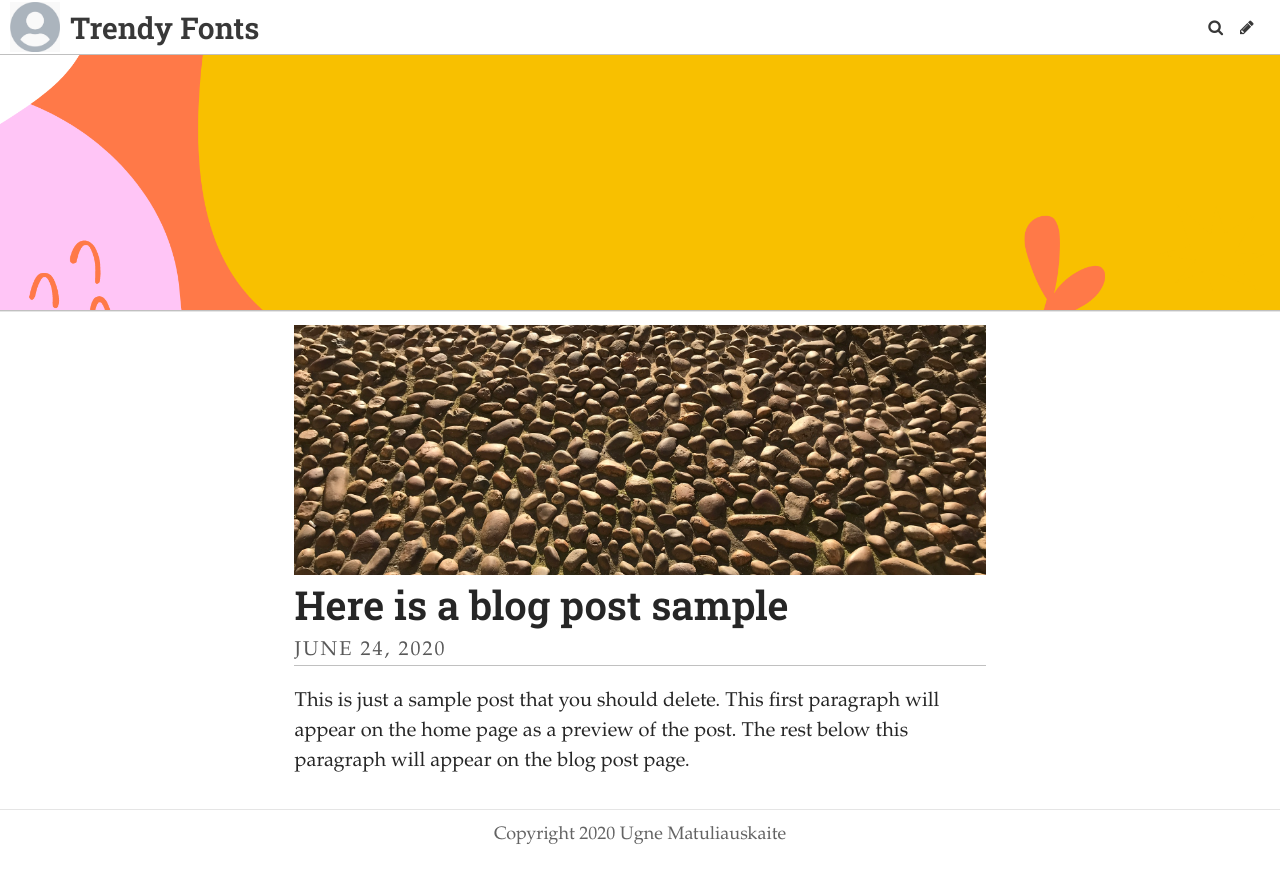
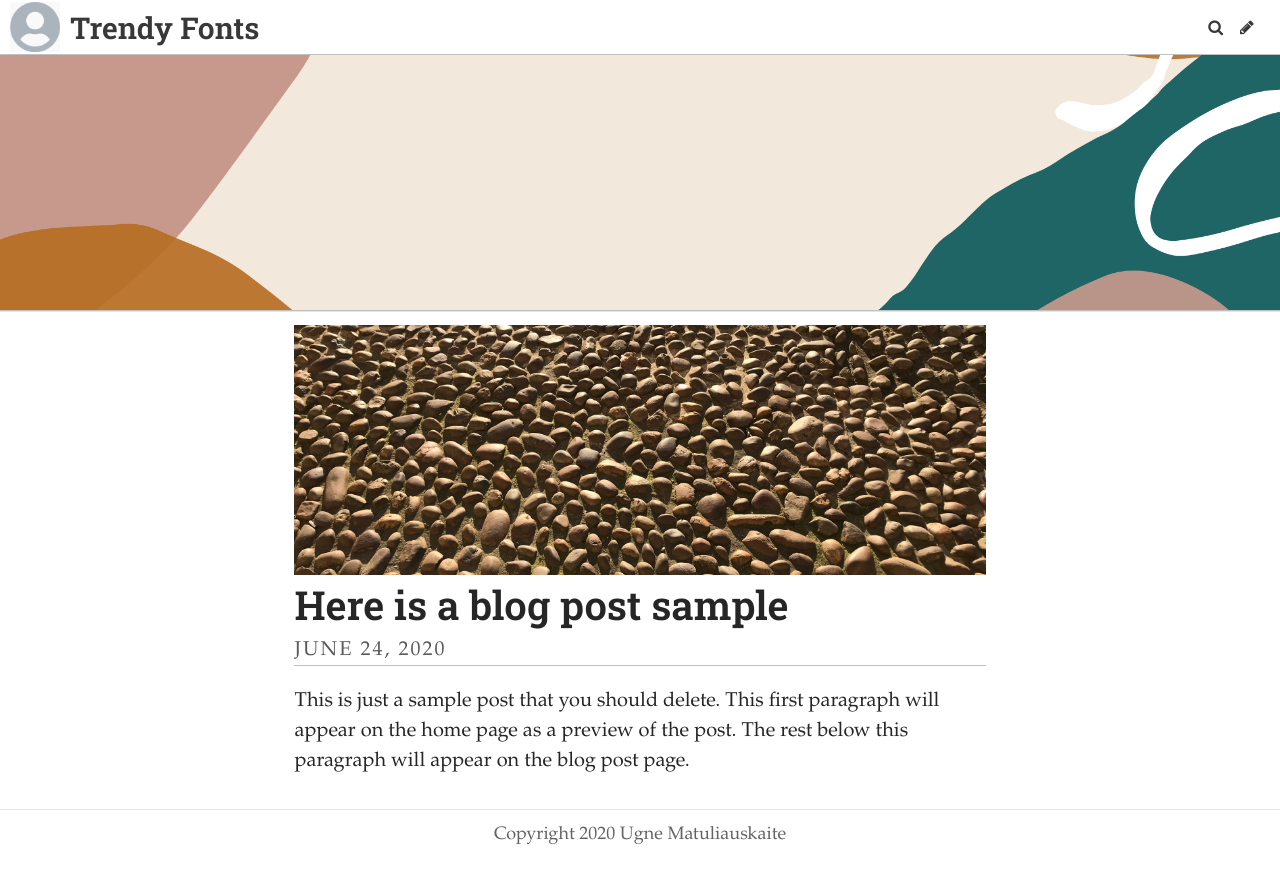
Before and after one commit to Pumpkinhead98/populartypo, a Jekyll site: the page built from index.html, in a window 1280 px wide. Shown: the top 883 px of the page. Built offline with Jekyll 4.4.1, drawn with Linux system fonts in a browser that asks for light colours; some web fonts are replaced; the list of posts is cut into pages by our own code.

Commit message:
Update Settings “general”

```diff
--- a/_data/settings.yml
+++ b/_data/settings.yml
@@ -3,7 +3,7 @@ description: "This is a blog about typography I find interesting in popular
   culture (movies/TV shows, fashion, books etc.) "
 header_text: ""
 footer_text: "Copyright 2020 Ugne Matuliauskaite "
-header_feature_image: ../uploads/trendy-fonts.png
+header_feature_image: ../uploads/website-headliner.png
 bannerheight: 20vmax
 logo: /uploads/logo.jpg
 favicon: /uploads/favicon.ico
```
Also changed, not shown: uploads/website-headliner.png (added).
